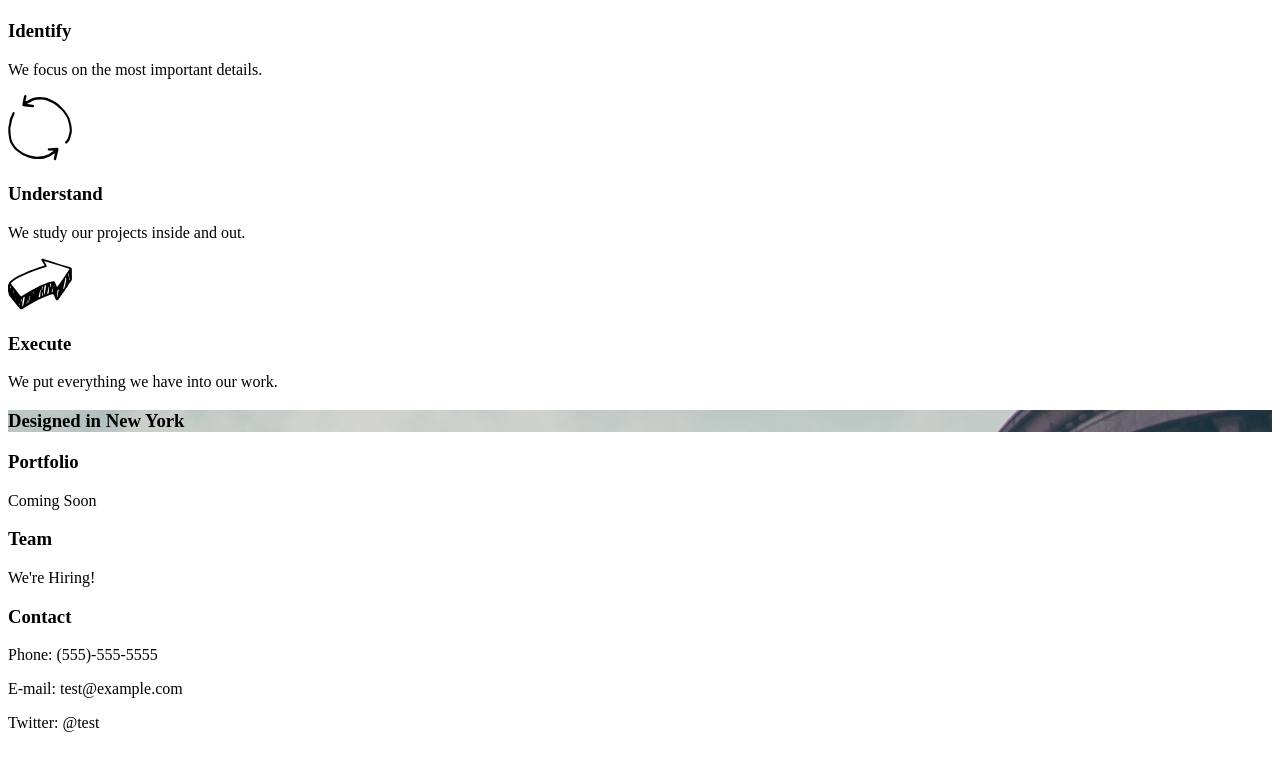
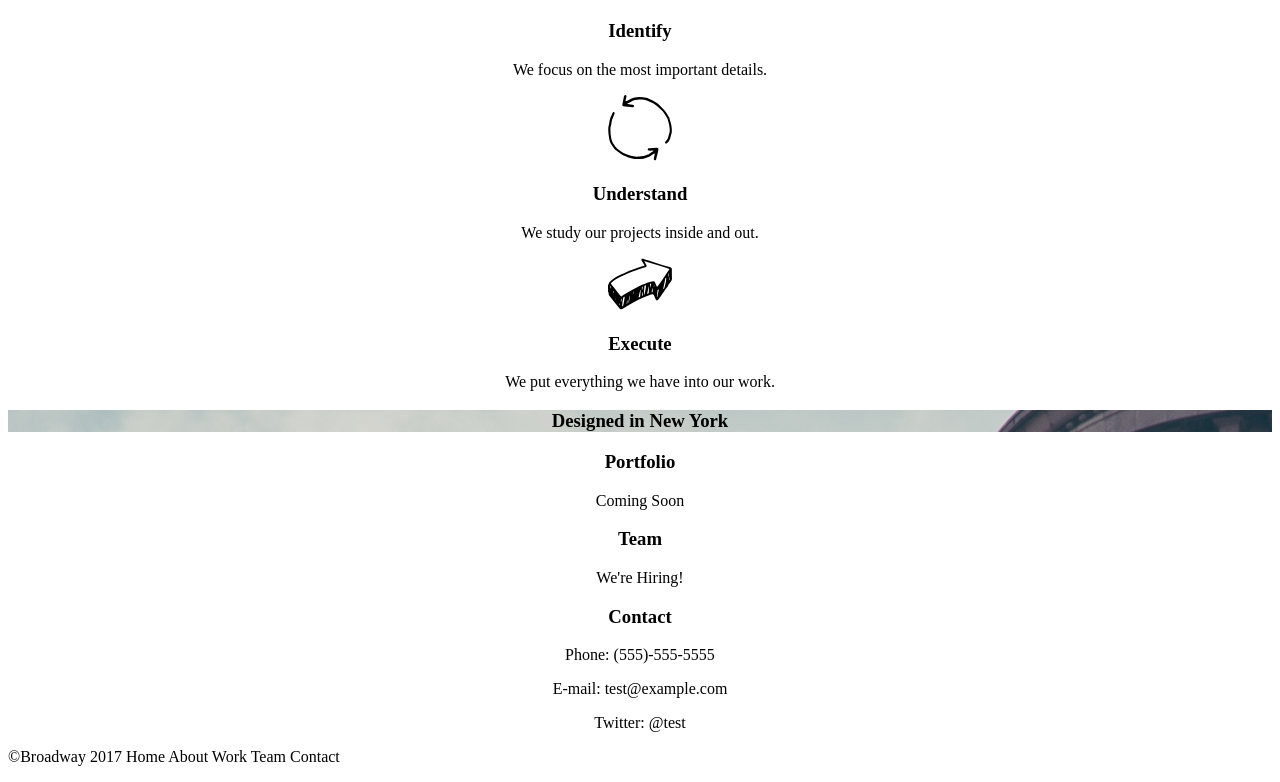
Before and after one commit to Bfrench12/Broadway, a plain HTML site: page index.html in a window 1280 px wide. Shown: the part 361-1143 px from the top of the page. Before the commit the page ends 1109 px from the top, so only its background shows below. Drawn offline with Linux system fonts and the light colour scheme.

Commit message:
added bottom copyright tag

```diff
--- a/Resources/style.css
+++ b/Resources/style.css
@@ -5,3 +5,10 @@
 #In_Newyork {
   background-image: url(Images/the-flatiron-building.png);
 }
+
+#bottom {
+  text-align: left;
+}
+body {
+  text-align: center;
+}
--- a/index.html
+++ b/index.html
@@ -14,6 +14,7 @@
       <h4><a href="#team">Team</a></h4>
       <h4><a href="#contact">Contact</a></h4>
     </div>
+
     <div id="about">
       <h2>Our Process</h2>
         <img src="Resources\Symbols\identify.svg">
@@ -26,17 +27,21 @@
       <h3>Execute</h3>
       <p>We put everything we have into our work.</p>
     </div>
+
     <div id="In_Newyork">
       <h3>Designed in New York</h3>
     </div>
+
     <div id="work">
       <h3>Portfolio</h3>
       <p>Coming Soon</p>
     </div>
+
     <div id="team">
       <h3>Team</h3>
       <p>We're Hiring!</p>
     </div>
+
     <div id="contact">
       <h3>Contact</h3>
       <p>Phone: (555)-555-5555</p>
@@ -44,6 +49,9 @@
       <p>Twitter: @test</p>
     </div>
 
+    <div id="bottom">
+      <p>©Broadway 2017 Home About Work Team Contact</p>
+    </div>
 
   </body>
 </html>
```
